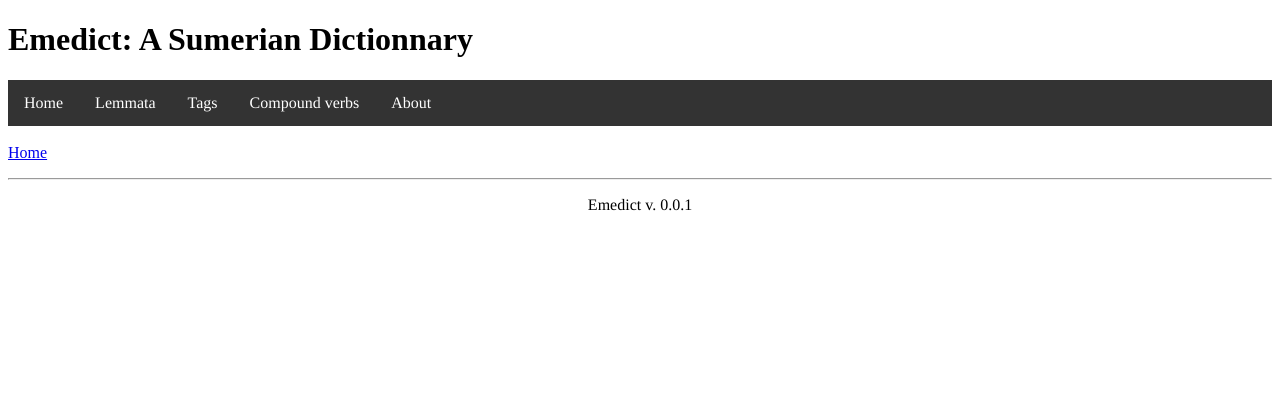
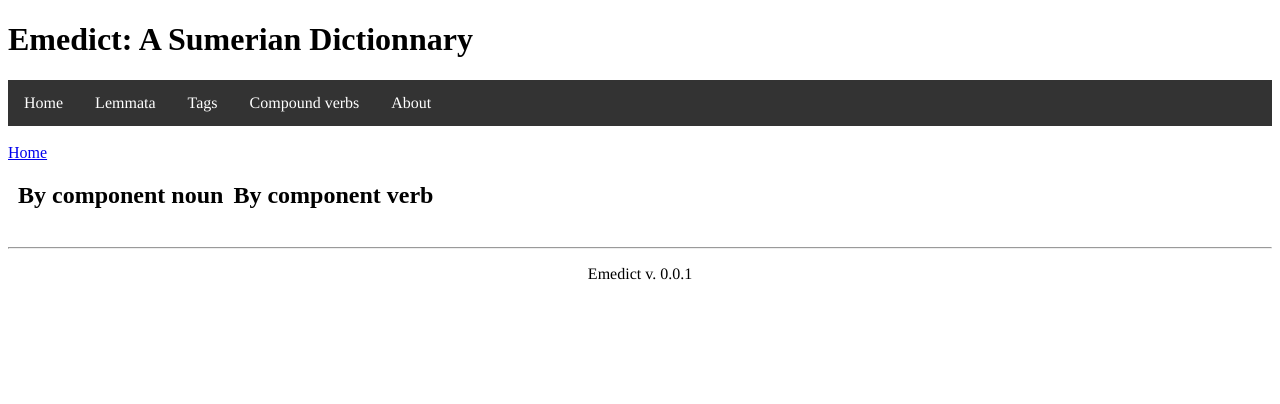
Before and after one commit to sidesg/emedictsiteproj, a Django app: page /emedict/compverbs/ in a window 1280 px wide. Shown: the top 404 px of the page. Run offline with Django 5.2, Linux system fonts and the light colour scheme; data that the repository does not hold is empty; parts of the project's set-up code (start-up, migrations or seed data) failed here and were passed over.

Commit message:
Corrected extension syntax, compound verbs are prettier.

```diff
--- a/emedictsite/emedict/templates/emedict/compverbs.html
+++ b/emedictsite/emedict/templates/emedict/compverbs.html
@@ -1,19 +1,29 @@
-{% extends "base.html" %}
+{% extends "emedict/base.html" %}
 {% block title %}Emedict: compound verbs{% endblock %}
 {% block content %}
 <a href="{% url 'emedict:index' %}">Home</a>
 
+<div class="floatcont">
+    <div class="leftfloat">
+        <h2>By component noun</h2>
         <ul>
             {% for lem in nouns %}
             <li>
-        <a href="{% url 'emedict:compverbcomp' lem.pk %}">{{ lem }}</a> ({{ lem.form_set.first.spelling_set.first }}): {{ lem.lemmadef_set.first }}</li>
+                <a href="{% url 'emedict:compverbcomp' lem.pk %}">{{ lem }}</a>
+                    ({{ lem.form_set.first.spelling_set.first }}): {{ lem.lemmadef_set.first }}
+            </li>
             {% endfor %}
         </ul>
+    </div>
 
-
+    <div class="leftfloat">
+        <h2>By component verb</h2>
         <ul>
             {% for lem in verbs %}
-    <li><a href="{% url 'emedict:compverbcomp' lem.pk %}">{{ lem }}</a> ({{ lem.form_set.first.spelling_set.first }}): {{ lem.lemmadef_set.first }}</li>
+            <li><a href="{% url 'emedict:compverbcomp' lem.pk %}">{{ lem }}</a>
+                ({{ lem.form_set.first.spelling_set.first }}): {{ lem.lemmadef_set.first }}</li>
             {% endfor %}
         </ul>
+    </div>
+</div>
 {% endblock %}
--- a/emedictsite/emedict/templates/emedict/cverbnoun.html
+++ b/emedictsite/emedict/templates/emedict/cverbnoun.html
@@ -1,4 +1,4 @@
-{% extends "base.html" %}
+{% extends "emedict/base.html" %}
 {% block title %}Emedict: compound verbs{% endblock %}
 {% block content %}
 <h2>Compound verbs: <a href="{% url 'emedict:lemma' baselem.pk %}">{{ baselem.cf }}</a></h2>
--- a/emedictsite/emedict/templates/emedict/emedict.html
+++ b/emedictsite/emedict/templates/emedict/emedict.html
@@ -1,4 +1,4 @@
-{% extends "base.html" %}
+{% extends "emedict/base.html" %}
 {% block title %}Emedict homepage{% endblock %}
 {% block content %}
 <p>Home text</p>
--- a/emedictsite/emedict/templates/emedict/lemma_home.html
+++ b/emedictsite/emedict/templates/emedict/lemma_home.html
@@ -1,4 +1,4 @@
-{% extends "base.html" %}
+{% extends "emedict/base.html" %}
 {% block title %}Emedict: lemmata{% endblock %}
 {% block content %}
 
--- a/emedictsite/emedict/templates/emedict/lemma_id.html
+++ b/emedictsite/emedict/templates/emedict/lemma_id.html
@@ -1,4 +1,4 @@
-{% extends "base.html" %}
+{% extends "emedict/base.html" %}
 
 {% block title %}
     {% if lemma %}Emedict: {{lemma.cf}}{% endif %}
--- a/emedictsite/emedict/templates/emedict/tags_detail.html
+++ b/emedictsite/emedict/templates/emedict/tags_detail.html
@@ -1,4 +1,4 @@
-{% extends "base.html" %}
+{% extends "emedict/base.html" %}
 
 {% block title %}
     {% if tag %}Emedict: {{ tag.term }}{% endif %}
--- a/emedictsite/emedict/templates/emedict/tags_home.html
+++ b/emedictsite/emedict/templates/emedict/tags_home.html
@@ -1,4 +1,4 @@
-{% extends "base.html" %}
+{% extends "emedict/base.html" %}
 {% block title %}Emedict: tags{% endblock %}
 {% block content %}
 <h2>Content tags</h2>
```
Also changed, not shown: emedictsite/emedict/templates/emedict/base.html (renamed from emedictsite/emedict/templates/base.html). Lines whose indentation alone changed are shown as unchanged.
